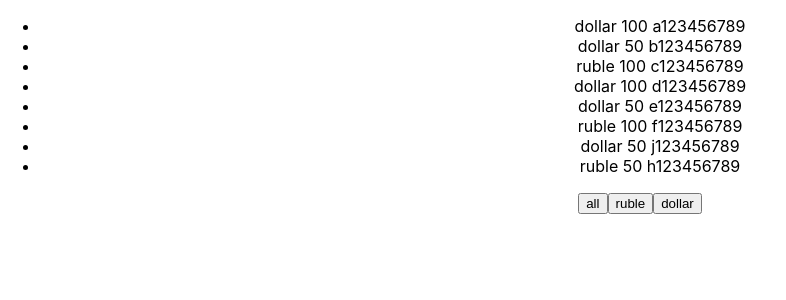
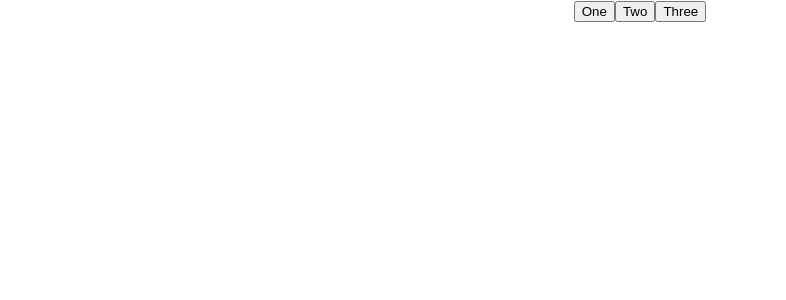
Before and after one commit to ivanrussui/microtasks-new, a React (Create React App) app: page / in a window 1280 px wide. Shown: the top 300 px of the page, without its empty margins (0-786 px from the left). Built offline with nearby package versions, Linux system fonts and the light colour scheme.

Commit message:
03 - Button домашка к уроку

```diff
--- a/src/03/ButtonWrap.tsx
+++ b/src/03/ButtonWrap.tsx
@@ -1,17 +1,46 @@
 import {Button} from './components/Button';
+import {useState} from 'react';
+
+export type NameType = 'One' | 'Two' | 'Three'
 
 export const ButtonWrap = () => {
-    const ButtonOneFunc = (subscriber: string, age: number, address: string) => {
-        console.log(`I am ${subscriber}, my age - ${age}, ${address}`);
-    };
-    const ButtonTwoFunc = (subscriber: string, age: number) => console.log(`I am ${subscriber}, my age - ${age}`);
-    const ButtonThreeFunc = () => console.log('I am stupid Button');
+    let [name, setName] = useState<NameType>();
+
+    if (name === 'One') {
+        console.log(`I am Vasa, my age - 30, live in Moscow`);
+    }
+    if (name === 'Two') {
+        console.log(`I am Alla, my age - 25,`);
+    }
+    if (name === 'Three') {
+        console.log('I am stupid Button');
+    }
+
+    const onClickHandler = (name: NameType) => setName(name);
 
     return (
         <>
-            <Button name={'One'} callBack={() => ButtonOneFunc('Vasa', 30, 'live in Moscow')}/>
-            <Button name={'Two'} callBack={() => ButtonTwoFunc('Alla', 25)}/>
-            <Button name={'Three'} callBack={ButtonThreeFunc}/>
+            <Button name={'One'} callBack={() => onClickHandler('One')}/>
+            <Button name={'Two'} callBack={() => onClickHandler('Two')}/>
+            <Button name={'Three'} callBack={() => onClickHandler('Three')}/>
         </>
     );
 };
+
+
+// реализация до домашки
+// export const ButtonWrap = () => {
+//     const ButtonOneFunc = (subscriber: string, age: number, address: string) => {
+//         console.log(`I am ${subscriber}, my age - ${age}, ${address}`);
+//     };
+//     const ButtonTwoFunc = (subscriber: string, age: number) => console.log(`I am ${subscriber}, my age - ${age}`);
+//     const ButtonThreeFunc = () => console.log('I am stupid Button');
+//
+//     return (
+//         <>
+//             <Button name={'One'} callBack={() => ButtonOneFunc('Vasa', 30, 'live in Moscow')}/>
+//             <Button name={'Two'} callBack={() => ButtonTwoFunc('Alla', 25)}/>
+//             <Button name={'Three'} callBack={ButtonThreeFunc}/>
+//         </>
+//     );
+// };
--- a/src/03/components/Button.tsx
+++ b/src/03/components/Button.tsx
@@ -1,7 +1,8 @@
 import React, {FC} from 'react';
+import {NameType} from '../ButtonWrap';
 
 type ButtonType = {
-    name: string
+    name: NameType
     callBack: () => void
 }
 
--- a/src/App.tsx
+++ b/src/App.tsx
@@ -11,9 +11,9 @@ function App() {
         <div className="App">
             {/*<Site/>*/}
             {/*<StudentsAndTopCars/>*/}
-            {/*<ButtonWrap/>*/}
+            <ButtonWrap/>
             {/*<MyUseState/>*/}
-            <FilterWrap/>
+            {/*<FilterWrap/>*/}
         </div>
     );
 }
```
